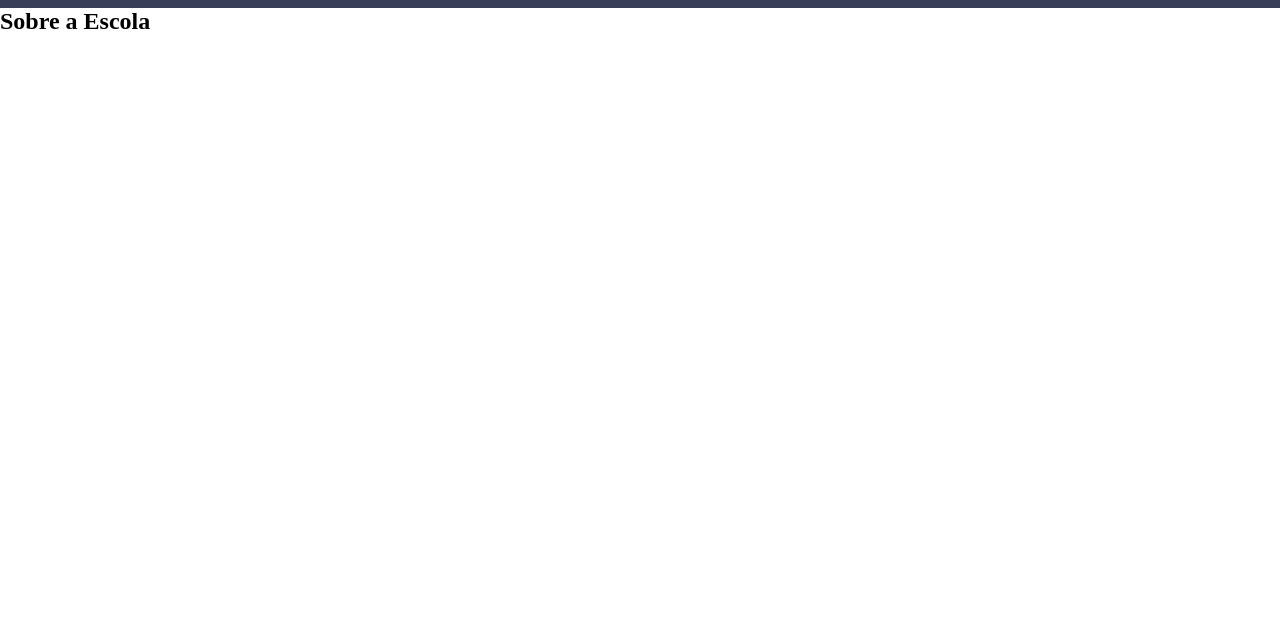
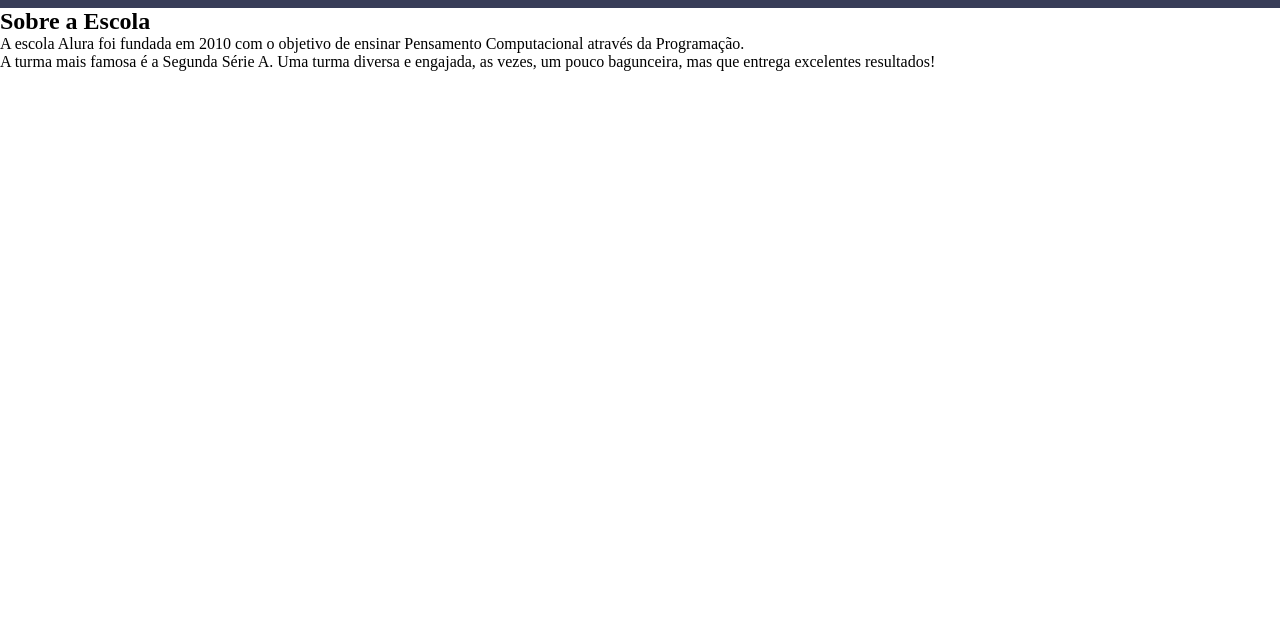
Before and after one commit to Jucrigas/Siteescola, a plain HTML site: page index.html in a window 1280 px wide. Shown: the part 163-800 px from the top of the page. Drawn offline with Linux system fonts and the light colour scheme; files whose address does not match are found by name.

Commit message:
Add files via upload

```diff
--- a/index.html
+++ b/index.html
@@ -19,9 +19,8 @@
  </header>
  <section class=”escola”>
     <h2 class=”escola-titulo”>Sobre a Escola</h2>
-    <p class=”escola-texto-um”></p>
-    <p class=”escola-texto-dois”></p>
-   </section>
-
+    <p class=”escola-texto-um”>A escola Alura foi fundada em 2010 com o objetivo de ensinar Pensamento Computacional através da Programação. </p>
+    <p class=”escola-texto-dois”>A turma mais famosa é a Segunda Série A. Uma turma diversa e engajada, as vezes, um pouco bagunceira, mas que entrega excelentes resultados!</p>
+</section>
 </body>
 </html>
```
